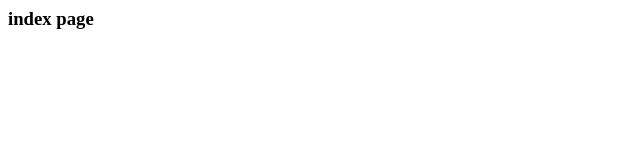
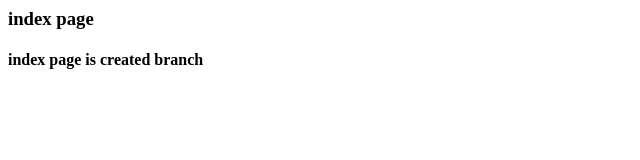
Before and after one commit to abhibhandari512/library-management-, a plain HTML site: page index.html in a window 1280 px wide. Shown: the whole page, without its empty margins (0-640 px from the left). Drawn offline with Linux system fonts and the light colour scheme.

Commit message:
changes are made

```diff
--- a/index.html
+++ b/index.html
@@ -1 +1,2 @@
 <h3> index page <h3>
+<h4>index page is created  branch</h4>
```
